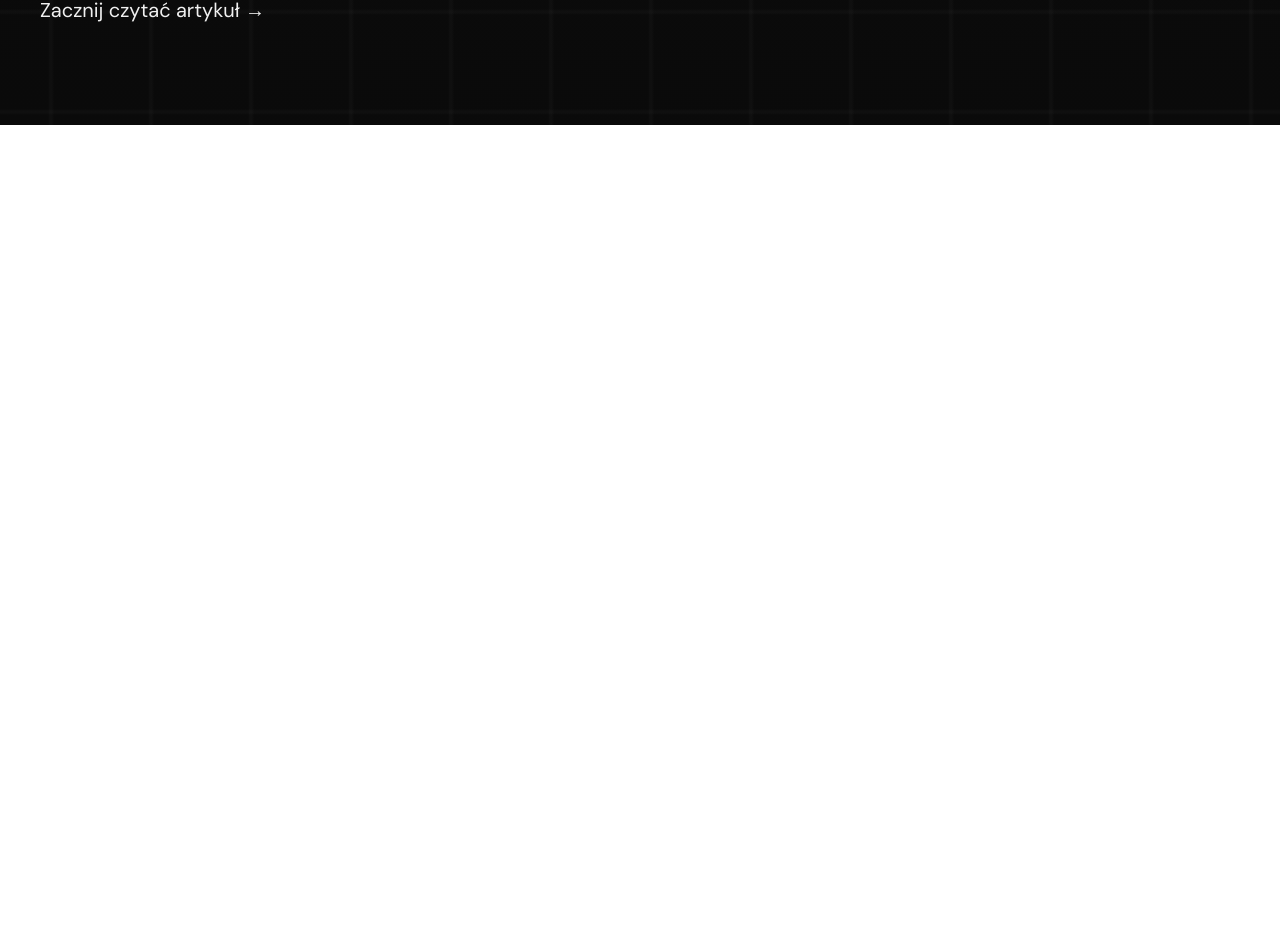
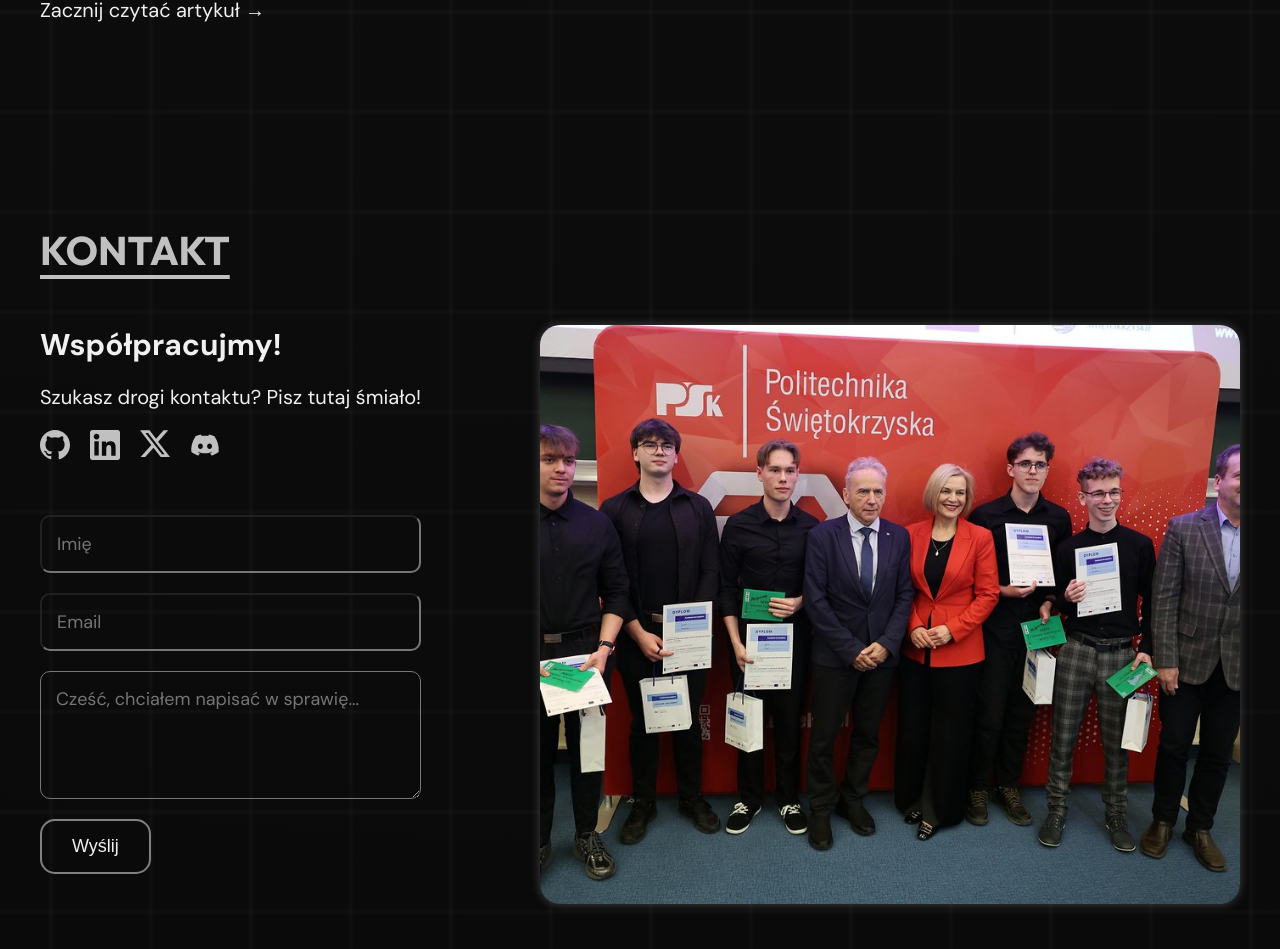
Before and after one commit to MaciejMi/portfolio, a React (Vite) app: page / in a window 1280 px wide. Shown: the part 8037-8986 px from the top of the page. Before the commit the page ends 8162 px from the top, so only its background shows below. Built offline with nearby package versions, Linux system fonts and the light colour scheme.

Commit message:
add contact section

```diff
--- a/src/assets/section.scss
+++ b/src/assets/section.scss
@@ -78,6 +78,78 @@
 	}
 }
 
+.contact {
+	&__social-media {
+		display: flex;
+		gap: 20px;
+		img {
+			width: 30px;
+		}
+		a {
+			transition: transform 0.3;
+		}
+
+		a:hover {
+			transform: scale(1.1);
+		}
+	}
+
+	h3 {
+		font-size: 2.5rem;
+	}
+	p {
+		font-size: 1.8rem;
+	}
+
+	&__container {
+		display: flex;
+		flex-direction: column;
+		gap: 30px;
+	}
+
+	&__left {
+		order: 1;
+		display: flex;
+		flex-direction: column;
+		gap: 20px;
+
+		form {
+			padding: 30px 0;
+			display: flex;
+			flex-direction: column;
+			gap: 20px;
+
+			input,
+			button,
+			textarea {
+				font-size: 1.6rem;
+			}
+
+			input,
+			textarea {
+				padding: 15px;
+				font-family: 'DM Sans', sans-serif;
+				background: none;
+				border-radius: 10px;
+				color: c.$textColor;
+			}
+
+			button {
+				width: fit-content;
+				cursor: pointer;
+			}
+
+			textarea {
+				resize: vertical;
+			}
+		}
+	}
+
+	.image_box {
+		max-width: 700px;
+	}
+}
+
 @media (min-width: 576px) {
 }
 
@@ -100,6 +172,31 @@
 		&__bottom {
 			h3 {
 				font-size: 3.2rem;
+			}
+		}
+	}
+
+	.contact {
+		h3 {
+			font-size: 3rem;
+		}
+		p {
+			font-size: 2rem;
+		}
+
+		&__container {
+			flex-direction: row;
+			justify-content: space-between;
+		}
+
+		&__left {
+			order: 0;
+			form {
+				input,
+				button,
+				textarea {
+					font-size: 1.8rem;
+				}
 			}
 		}
 	}
--- /dev/null
+++ b/src/components/Contact.jsx
@@ -0,0 +1,63 @@
+import Section from './Section'
+import '../assets/section.scss'
+
+import Dialog from './addons/Dialog'
+
+import contactImage from '../assets/imgs/contact.jpg'
+
+import SectionImage from './addons/SectionImage'
+import githubIcon from '../assets/imgs/github.svg'
+import linkedinIcon from '../assets/imgs/linkedin.svg'
+import discordIcon from '../assets/imgs/discord.svg'
+import xIcon from '../assets/imgs/x.svg'
+import { useState } from 'react'
+
+const Contact = () => {
+	const [isDialogOpen, setDialogOpen] = useState(false)
+	return (
+		<>
+			<Section title="Kontakt" className="contact" id="contact">
+				<div className="contact__container">
+					<div className="contact__left">
+						<h3>Współpracujmy!</h3>
+						<p>Szukasz drogi kontaktu? Pisz tutaj śmiało! </p>
+						<div className="contact__social-media">
+							<a href="https://github.com/MaciejMi" target="_blank">
+								<img src={githubIcon} alt="Github icon" />
+							</a>
+							<a href="https://www.linkedin.com/in/maciej-michalczyk/" target="_blank">
+								<img src={linkedinIcon} alt="Linkedin icon" />
+							</a>
+							<a href="https://x.com/maciej_dev" target="_blank">
+								<img src={xIcon} alt="X icon" />
+							</a>
+							<a href="https://discord.gg/F8WhdJ8abj" target="_blank">
+								<img src={discordIcon} alt="Discord icon" />
+							</a>
+						</div>
+						<form>
+							<input type="text" placeholder="Imię" required />
+							<input type="text" placeholder="Email" required />
+							<textarea placeholder="Cześć, chciałem napisać w sprawię... " rows="4" required></textarea>
+							<button className="button button--outline" onClick={() => setDialogOpen(true)}>
+								Wyślij
+							</button>
+						</form>
+					</div>
+					<SectionImage
+						image={contactImage}
+						alt="Zespół trzymających dyplomy i upominki stoi na tle ścianki Politechniki Świętokrzyskiej wraz z przedstawicielami uczelni. Zdjęcie wykonane podczas uroczystości wręczenia nagród i dyplomów"
+					/>
+				</div>
+			</Section>
+			{isDialogOpen && (
+				<Dialog
+					text="Obecnie formularz jest w wersji demonstracyjnej. W celu kontaktu polecam LinkedIn i Discord"
+					onClose={() => setDialogOpen(false)}
+				/>
+			)}
+		</>
+	)
+}
+
+export default Contact
--- a/src/components/Header.jsx
+++ b/src/components/Header.jsx
@@ -44,7 +44,7 @@
 					</div>
 					<div className="header__buttons">
 						<Button text="Projekty" href="#projects" />
-						<Button text="Kontakt" isOutline={true} />
+						<Button text="Kontakt" href="#contact" isOutline={true} />
 					</div>
 				</div>
 			</div>
--- a/src/components/Main.jsx
+++ b/src/components/Main.jsx
@@ -1,5 +1,6 @@
 import AboutMe from './AboutMe'
 import Blog from './Blog'
+import Contact from './Contact'
 import Experience from './Experience'
 import Projects from './Projects'
 
@@ -10,6 +11,7 @@
 			<Projects />
 			<Experience />
 			<Blog />
+			<Contact />
 		</main>
 	)
 }
--- a/src/components/Navigation.jsx
+++ b/src/components/Navigation.jsx
@@ -38,7 +38,7 @@
 					<a href="#blog" className="nav__item" onClick={onLinkClickedHandle}>
 						Blog <Badge text="New" />
 					</a>
-					<a href="#" className="nav__item" onClick={onLinkClickedHandle}>
+					<a href="#contact" className="nav__item" onClick={onLinkClickedHandle}>
 						Kontakt
 					</a>
 				</div>
```
Also changed, not shown: src/assets/imgs/contact.jpg (added).
